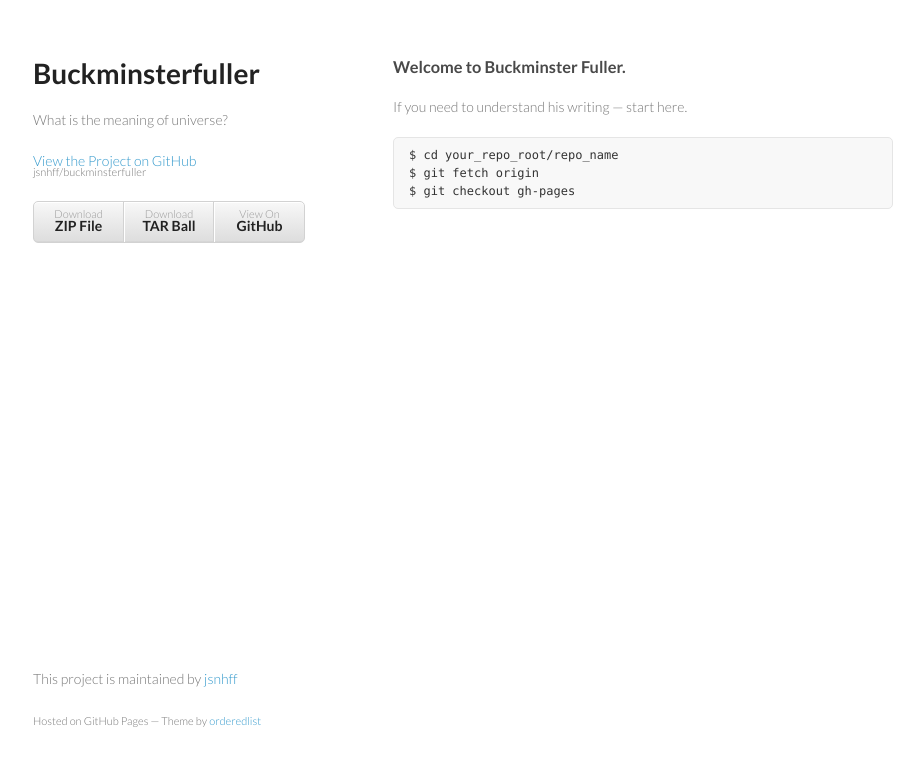
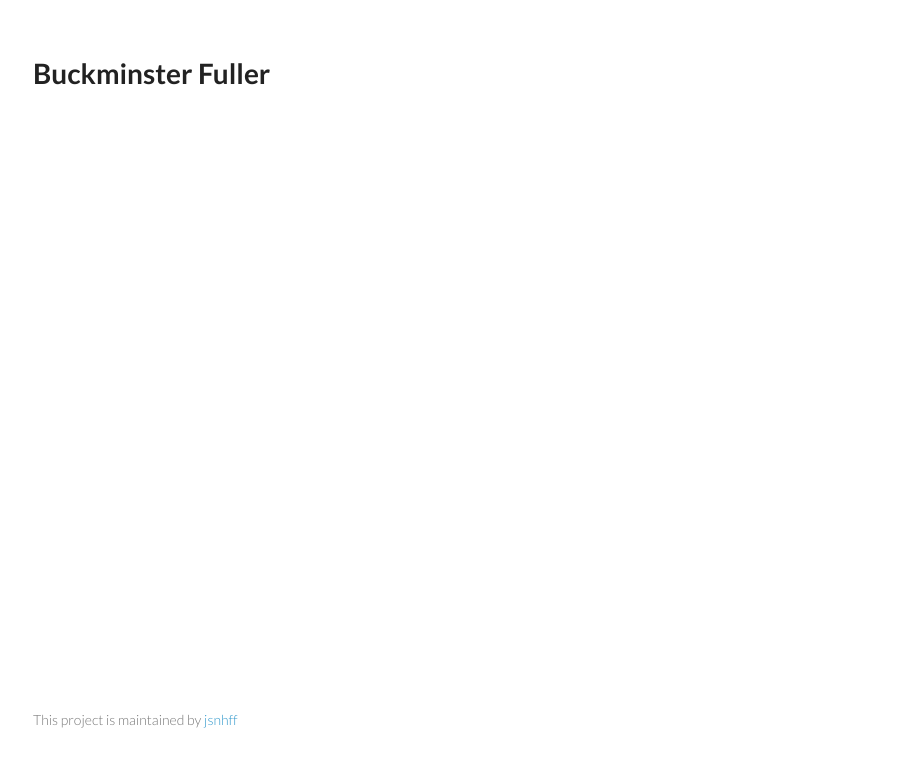
Before and after one commit to jsnhff/buckminsterfuller, a plain HTML site: page index.html in a window 1280 px wide. Shown: the whole page, without its empty margins (177-1101 px from the left). Drawn offline with Linux system fonts and the light colour scheme.

Commit message:
Editing index.html

```diff
--- a/index.html
+++ b/index.html
@@ -6,7 +6,7 @@
     <title>Buckminsterfuller by jsnhff</title>
 
     <link rel="stylesheet" href="stylesheets/styles.css">
-    <link rel="stylesheet" href="stylesheets/pygment_trac.css">
+    <link rel="stylesheet" href="stylesheets/basscss-lite.min.css">
     <meta name="viewport" content="width=device-width, initial-scale=1, user-scalable=no">
     <!--[if lt IE 9]>
     <script src="//html5shiv.googlecode.com/svn/trunk/html5.js"></script>
@@ -15,32 +15,12 @@
   <body>
     <div class="wrapper">
       <header>
-        <h1>Buckminsterfuller</h1>
-        <p>What is the meaning of universe?</p>
-
-        <p class="view"><a href="https://github.com/jsnhff/buckminsterfuller">View the Project on GitHub <small>jsnhff/buckminsterfuller</small></a></p>
-
-
-        <ul>
-          <li><a href="https://github.com/jsnhff/buckminsterfuller/zipball/master">Download <strong>ZIP File</strong></a></li>
-          <li><a href="https://github.com/jsnhff/buckminsterfuller/tarball/master">Download <strong>TAR Ball</strong></a></li>
-          <li><a href="https://github.com/jsnhff/buckminsterfuller">View On <strong>GitHub</strong></a></li>
-        </ul>
+        <h1>Buckminster Fuller</h1>
       </header>
       <section>
-        <h3>
-<a name="welcome-to-buckminster-fuller" class="anchor" href="#welcome-to-buckminster-fuller"><span class="octicon octicon-link"></span></a>Welcome to Buckminster Fuller.</h3>
-
-<p>If you need to understand his writing — start here.</p>
-
-<pre><code>$ cd your_repo_root/repo_name
-$ git fetch origin
-$ git checkout gh-pages
-</code></pre>
       </section>
       <footer>
         <p>This project is maintained by <a href="https://github.com/jsnhff">jsnhff</a></p>
-        <p><small>Hosted on GitHub Pages &mdash; Theme by <a href="https://github.com/orderedlist">orderedlist</a></small></p>
       </footer>
     </div>
     <script src="javascripts/scale.fix.js"></script>
```
